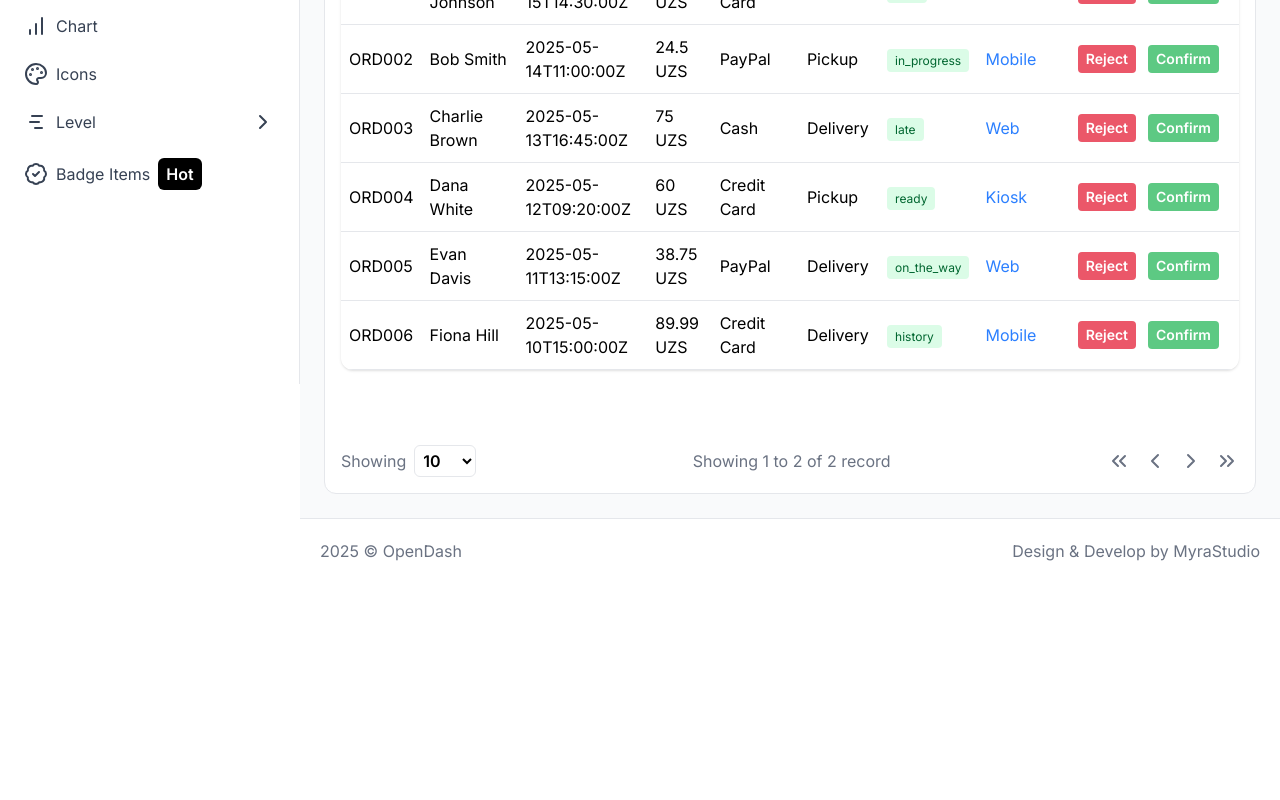
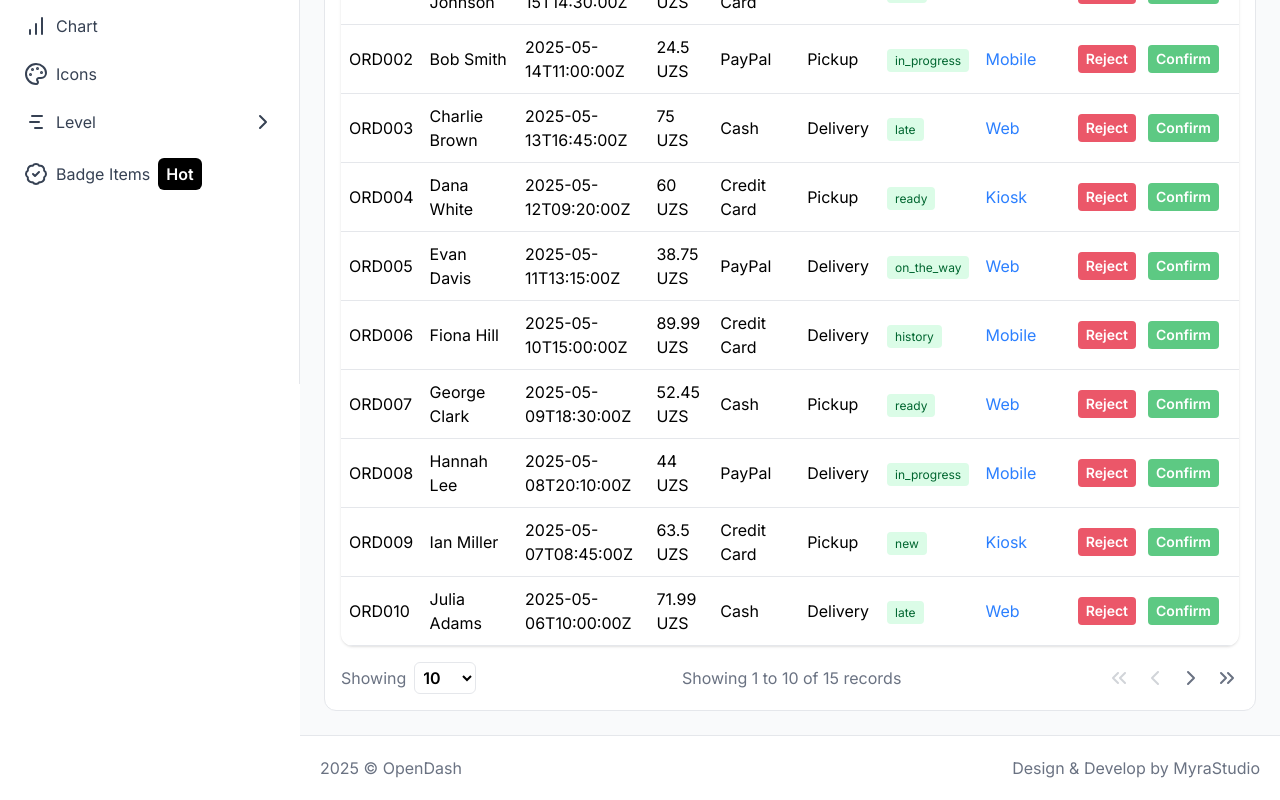
Before and after one commit to shukurillaevumar/dashboard, a Next.js app: page /orders in a window 1280 px wide. Shown: the part 416-1216 px from the top of the page. Before the commit the page ends 999 px from the top, so only its background shows below. Built offline with nearby package versions, Linux system fonts and the light colour scheme.

Commit message:
orders page is ready

```diff
--- a/src/app/lib/data.tsx
+++ b/src/app/lib/data.tsx
@@ -6,7 +6,7 @@ export const orders = [
     price: 49.99,
     paymentType: "Credit Card",
     orderType: "Delivery",
-    status: "new", // 🔸 статус должен соответствовать значению таба
+    status: "new",
     platform: "Web",
   },
   {
@@ -59,4 +59,94 @@ export const orders = [
     status: "history",
     platform: "Mobile",
   },
+  {
+    id: "ORD007",
+    customerName: "George Clark",
+    date: "2025-05-09T18:30:00Z",
+    price: 52.45,
+    paymentType: "Cash",
+    orderType: "Pickup",
+    status: "ready",
+    platform: "Web",
+  },
+  {
+    id: "ORD008",
+    customerName: "Hannah Lee",
+    date: "2025-05-08T20:10:00Z",
+    price: 44.0,
+    paymentType: "PayPal",
+    orderType: "Delivery",
+    status: "in_progress",
+    platform: "Mobile",
+  },
+  {
+    id: "ORD009",
+    customerName: "Ian Miller",
+    date: "2025-05-07T08:45:00Z",
+    price: 63.5,
+    paymentType: "Credit Card",
+    orderType: "Pickup",
+    status: "new",
+    platform: "Kiosk",
+  },
+  {
+    id: "ORD010",
+    customerName: "Julia Adams",
+    date: "2025-05-06T10:00:00Z",
+    price: 71.99,
+    paymentType: "Cash",
+    orderType: "Delivery",
+    status: "late",
+    platform: "Web",
+  },
+  {
+    id: "ORD011",
+    customerName: "Kevin Turner",
+    date: "2025-05-05T12:15:00Z",
+    price: 29.5,
+    paymentType: "Credit Card",
+    orderType: "Pickup",
+    status: "on_the_way",
+    platform: "Mobile",
+  },
+  {
+    id: "ORD012",
+    customerName: "Laura Scott",
+    date: "2025-05-04T14:00:00Z",
+    price: 55.0,
+    paymentType: "PayPal",
+    orderType: "Delivery",
+    status: "history",
+    platform: "Web",
+  },
+  {
+    id: "ORD013",
+    customerName: "Mike Ross",
+    date: "2025-05-03T17:45:00Z",
+    price: 40.0,
+    paymentType: "Credit Card",
+    orderType: "Pickup",
+    status: "ready",
+    platform: "Kiosk",
+  },
+  {
+    id: "ORD014",
+    customerName: "Nina Diaz",
+    date: "2025-05-02T19:30:00Z",
+    price: 78.25,
+    paymentType: "Cash",
+    orderType: "Delivery",
+    status: "new",
+    platform: "Mobile",
+  },
+  {
+    id: "ORD015",
+    customerName: "Oscar Knight",
+    date: "2025-05-01T07:20:00Z",
+    price: 33.0,
+    paymentType: "PayPal",
+    orderType: "Pickup",
+    status: "late",
+    platform: "Web",
+  },
 ];
--- a/src/app/orders/page.tsx
+++ b/src/app/orders/page.tsx
@@ -1,31 +1,73 @@
-// app/orders/page.tsx (или /orders/page.jsx)
-import { Suspense } from "react";
+"use client";
+
+import { useState, useMemo } from "react";
+import { useSearchParams } from "next/navigation";
 import OrdersTable from "@/components/OrdersTable";
+import Pagination from "@/components/Pagination";
 import Tabs from "@/components/Tabs";
 import SearchBar from "@/components/SearchBar";
 import Filters from "@/components/Filters";
-import Pagination from "@/components/Pagination";
+import { orders } from "@/app/lib/data";
 
 export default function OrdersPage() {
+  const searchParams = useSearchParams();
+  const status = searchParams.get("status") || "all";
+  const search = searchParams.get("search")?.toLowerCase() || "";
+
+  const [itemsPerPage, setItemsPerPage] = useState(10);
+  const [currentPage, setCurrentPage] = useState(1);
+
+  const filteredOrders = useMemo(() => {
+    let filtered =
+      status === "all"
+        ? orders
+        : orders.filter((order) => order.status === status);
+
+    if (search) {
+      filtered = filtered.filter((order) =>
+        order.customerName.toLowerCase().includes(search)
+      );
+    }
+
+    return filtered;
+  }, [status, search]);
+
+  const totalItems = filteredOrders.length;
+  const startIndex = (currentPage - 1) * itemsPerPage;
+  const paginatedOrders = filteredOrders.slice(
+    startIndex,
+    startIndex + itemsPerPage
+  );
+
   return (
     <div className="flex flex-col justify-between min-h-screen p-4 bg-white border border-gray-200 rounded-xl">
       <div className="space-y-4">
-        <p className="text-lg">List of orders</p>
+        <p className="text-lg font-semibold">List of orders</p>
 
-        <Suspense fallback={null}>
-          <Tabs />
-        </Suspense>
+        {/* ✅ Tabs (фильтрация по статусу) */}
+        <Tabs />
 
+        {/* ✅ SearchBar и Filters */}
         <div className="flex items-center justify-between bg-gray-100 p-2 rounded-xl">
           <SearchBar />
           <Filters />
         </div>
-        <Suspense fallback={null}>
-          <OrdersTable />
-        </Suspense>
+
+        {/* ✅ Таблица заказов */}
+        <OrdersTable orders={paginatedOrders} />
       </div>
 
-      <Pagination />
+      {/* ✅ Пагинация */}
+      <Pagination
+        totalItems={totalItems}
+        itemsPerPage={itemsPerPage}
+        currentPage={currentPage}
+        onPageChange={setCurrentPage}
+        onItemsPerPageChange={(value) => {
+          setItemsPerPage(value);
+          setCurrentPage(1);
+        }}
+      />
     </div>
   );
 }
--- a/src/components/OrdersTable.tsx
+++ b/src/components/OrdersTable.tsx
@@ -1,19 +1,19 @@
 "use client";
 
 import OrderRow from "../components/OrderRow";
-import { orders } from "../app/lib/data";
-import { useSearchParams } from "next/navigation";
 
-export default function OrdersTable() {
-  const searchParams = useSearchParams();
-  const status = searchParams.get("status") || "all";
+interface Order {
+  id: string;
+  customerName: string;
+  date: string;
+  price: number;
+  paymentType: string;
+  orderType: string;
+  status: string;
+  platform: string;
+}
 
-  // Фильтруем заказы по статусу
-  const filteredOrders =
-    status === "all"
-      ? orders
-      : orders.filter((order) => order.status === status);
-
+export default function OrdersTable({ orders }: { orders: Order[] }) {
   return (
     <div className="overflow-x-auto rounded-xl shadow-sm">
       <table className="min-w-full table-auto">
@@ -31,14 +31,12 @@ export default function OrdersTable() {
           </tr>
         </thead>
         <tbody>
-          {filteredOrders.length > 0 ? (
-            filteredOrders.map((order) => (
-              <OrderRow key={order.id} order={order} />
-            ))
+          {orders.length > 0 ? (
+            orders.map((order) => <OrderRow key={order.id} order={order} />)
           ) : (
             <tr>
               <td colSpan={9} className="text-center py-4 text-gray-400">
-                No orders with status: <strong>{status}</strong>
+                No matching orders
               </td>
             </tr>
           )}
--- a/src/components/Pagination.tsx
+++ b/src/components/Pagination.tsx
@@ -5,29 +5,81 @@ import {
   ChevronsRight,
 } from "lucide-react";
 
-export default function Pagination() {
+interface PaginationProps {
+  totalItems: number;
+  itemsPerPage: number;
+  currentPage: number;
+  onPageChange: (page: number) => void;
+  onItemsPerPageChange: (value: number) => void;
+}
+
+export default function Pagination({
+  totalItems,
+  itemsPerPage,
+  currentPage,
+  onPageChange,
+  onItemsPerPageChange,
+}: PaginationProps) {
+  const totalPages = Math.ceil(totalItems / itemsPerPage);
+
+  const from = (currentPage - 1) * itemsPerPage + 1;
+  const to = Math.min(currentPage * itemsPerPage, totalItems);
+
   return (
-    <div className="flex items-center justify-between max-sm:gap-2">
+    <div className="flex items-center justify-between max-sm:gap-2 mt-4">
+      {/* Left: Items per page selector */}
       <div className="flex items-center gap-2">
         <p className="max-sm:text-sm text-gray-500">Showing</p>
-        <select className="border border-gray-200 p-1 rounded-md font-semibold max-sm:text-sm">
-          <option value="10">10</option>
-          <option value="30">30</option>
-          <option value="50">50</option>
-          <option value="100">100</option>
-          <option value="200">200</option>
+        <select
+          className="border border-gray-200 p-1 rounded-md font-semibold max-sm:text-sm"
+          value={itemsPerPage}
+          onChange={(e) => onItemsPerPageChange(Number(e.target.value))}
+        >
+          <option value={10}>10</option>
+          <option value={30}>30</option>
+          <option value={50}>50</option>
+          <option value={100}>100</option>
+          <option value={200}>200</option>
         </select>
       </div>
 
+      {/* Center: Showing text */}
       <p className="text-center max-sm:text-sm text-gray-500">
-        Showing 1 to 2 of 2 record
+        {totalItems === 0
+          ? "No records to show"
+          : `Showing ${from} to ${to} of ${totalItems} records`}
       </p>
 
+      {/* Right: Pagination controls */}
       <div className="flex items-center gap-3 text-gray-500">
-        <ChevronsLeft />
-        <ChevronLeft />
-        <ChevronRight />
-        <ChevronsRight />
+        <button
+          onClick={() => onPageChange(1)}
+          disabled={currentPage === 1}
+          className="disabled:opacity-30"
+        >
+          <ChevronsLeft />
+        </button>
+        <button
+          onClick={() => onPageChange(currentPage - 1)}
+          disabled={currentPage === 1}
+          className="disabled:opacity-30"
+        >
+          <ChevronLeft />
+        </button>
+        <button
+          onClick={() => onPageChange(currentPage + 1)}
+          disabled={currentPage === totalPages || totalItems === 0}
+          className="disabled:opacity-30"
+        >
+          <ChevronRight />
+        </button>
+        <button
+          onClick={() => onPageChange(totalPages)}
+          disabled={currentPage === totalPages || totalItems === 0}
+          className="disabled:opacity-30"
+        >
+          <ChevronsRight />
+        </button>
       </div>
     </div>
   );
--- a/src/components/SideBar.tsx
+++ b/src/components/SideBar.tsx
@@ -23,6 +23,7 @@ import {
 type SideBarProps = {
   isOpen: boolean;
   toggleSidebar: () => void;
+  isMobile: boolean;
 };
 
 const menuItems = [
@@ -43,15 +44,15 @@ const menuItems = [
   },
 ];
 
-const SideBar = ({ isOpen, toggleSidebar }: SideBarProps) => {
+const SideBar = ({ isOpen, toggleSidebar, isMobile }: SideBarProps) => {
   const pathname = usePathname();
 
-  // Автоматически закрываем сайдбар при переходе на другую страницу
   useEffect(() => {
-    if (isOpen) {
+    // Закрываем сайдбар при переходе только на мобильных
+    if (isMobile && isOpen) {
       toggleSidebar();
     }
-  }, [pathname]);
+  }, [pathname, isMobile]);
 
   const linkClass = (href: string, chevron = false) =>
     `w-full py-2 px-2 text-left rounded-md transition-all duration-200 ease-in-out cursor-pointer flex items-center ${
```
Also changed, not shown: src/app/layout.tsx (+26 -10 lines), src/components/Filters.tsx (+67 -12 lines).
